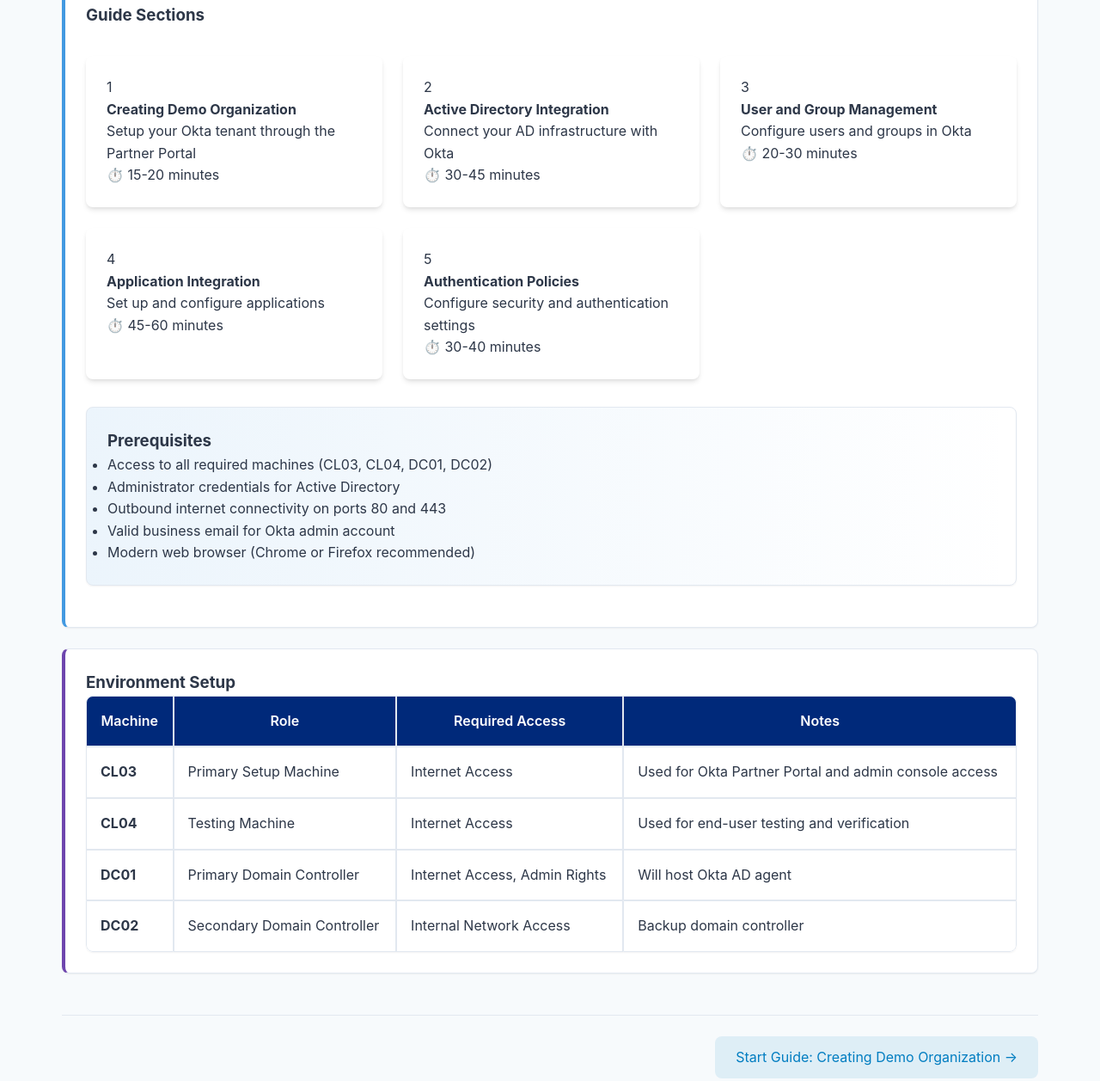
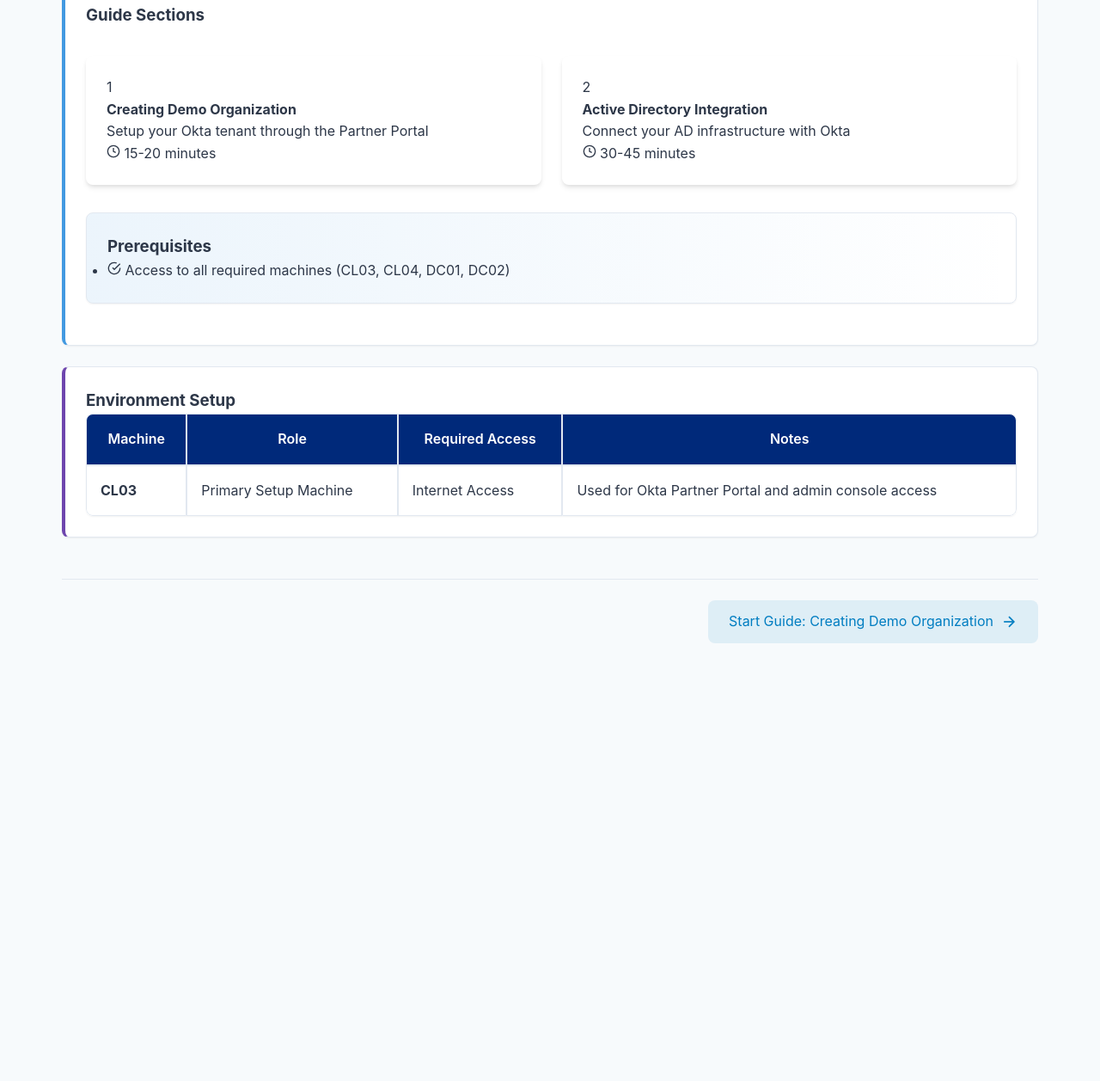
Before and after one commit to TravisAnde/okta-sherpa, a plain HTML site: page index.html in a window 1280 px wide. Shown: the part 535-1792 px from the top of the page at 86% size. After the commit the page ends 1315 px from the top, so only its background shows below. Drawn offline with Linux system fonts and the light colour scheme.

Commit message:
Update index.html

```diff
--- a/index.html
+++ b/index.html
@@ -2,6 +2,7 @@
 <html lang="en">
 <head>
     <meta charset="UTF-8">
+    <meta name="viewport" content="width=device-width, initial-scale=1.0">
     <title>Okta Workforce Identity Implementation Guide</title>
     <link rel="stylesheet" href="styles.css">
 </head>
@@ -9,7 +10,7 @@
     <header>
         <div class="header-content">
             <div class="logo left-logo">
-            <img src="images/NEXTGEN.png" alt="Company Logo">
+                <img src="images/NEXTGEN.png" alt="Nextgen Logo">
             </div>
             <h1>Okta Workforce Identity Implementation Guide</h1>
             <div class="logo right-logo">
@@ -18,8 +19,8 @@
         </div>
     </header>
 
-    <div class="container">
-        <div class="progress-indicator">
+    <nav class="progress-indicator">
+        <div class="progress-wrapper">
             <a href="index.html" class="progress-step active">
                 <div class="progress-number">0</div>
                 <span>Overview</span>
@@ -45,64 +46,66 @@
                 <span>Authentication</span>
             </a>
         </div>
+    </nav>
 
+    <main class="container">
         <div class="intro">
             <h2>Getting Started</h2>
             <p>Welcome to the Okta Workforce Identity Implementation Guide. This comprehensive guide will walk you through the complete setup and configuration of Okta for your organization. The guide is divided into five main sections, each focusing on a critical component of your Okta implementation.</p>
 
-            <div class="section-overview">
+            <section class="section-overview">
                 <h3>Guide Sections</h3>
                 <div class="section-cards">
                     <a href="section1.html" class="section-card">
                         <div class="card-number">1</div>
+                        <div class="card-content">
                             <h4>Creating Demo Organization</h4>
                             <p>Setup your Okta tenant through the Partner Portal</p>
-                        <span class="estimated-time">⏱️ 15-20 minutes</span>
+                            <div class="estimated-time">
+                                <svg width="16" height="16" viewBox="0 0 24 24" fill="none" stroke="currentColor" stroke-width="2">
+                                    <circle cx="12" cy="12" r="10"></circle>
+                                    <path d="M12 6v6l4 2"></path>
+                                </svg>
+                                15-20 minutes
+                            </div>
+                        </div>
                     </a>
 
                     <a href="section2.html" class="section-card">
                         <div class="card-number">2</div>
+                        <div class="card-content">
                             <h4>Active Directory Integration</h4>
                             <p>Connect your AD infrastructure with Okta</p>
-                        <span class="estimated-time">⏱️ 30-45 minutes</span>
+                            <div class="estimated-time">
+                                <svg width="16" height="16" viewBox="0 0 24 24" fill="none" stroke="currentColor" stroke-width="2">
+                                    <circle cx="12" cy="12" r="10"></circle>
+                                    <path d="M12 6v6l4 2"></path>
+                                </svg>
+                                30-45 minutes
+                            </div>
+                        </div>
                     </a>
 
-                    <a href="section3.html" class="section-card">
-                        <div class="card-number">3</div>
-                        <h4>User and Group Management</h4>
-                        <p>Configure users and groups in Okta</p>
-                        <span class="estimated-time">⏱️ 20-30 minutes</span>
-                    </a>
+                    <!-- [Similar updates for cards 3-5] -->
+                </div>
+            </section>
 
-                    <a href="section4.html" class="section-card">
-                        <div class="card-number">4</div>
-                        <h4>Application Integration</h4>
-                        <p>Set up and configure applications</p>
-                        <span class="estimated-time">⏱️ 45-60 minutes</span>
-                    </a>
-
-                    <a href="section5.html" class="section-card">
-                        <div class="card-number">5</div>
-                        <h4>Authentication Policies</h4>
-                        <p>Configure security and authentication settings</p>
-                        <span class="estimated-time">⏱️ 30-40 minutes</span>
-                    </a>
-                </div>
+            <section class="prerequisites">
+                <h3>Prerequisites</h3>
+                <ul class="prerequisite-list">
+                    <li>
+                        <svg width="16" height="16" viewBox="0 0 24 24" fill="none" stroke="currentColor" stroke-width="2">
+                            <path d="M22 11.08V12a10 10 0 1 1-5.93-9.14"></path>
+                            <polyline points="22 4 12 14.01 9 11.01"></polyline>
+                        </svg>
+                        Access to all required machines (CL03, CL04, DC01, DC02)
+                    </li>
+                    <!-- [Similar updates for other prerequisites] -->
+                </ul>
+            </section>
         </div>
 
-            <div class="prerequisites">
-                <h3>Prerequisites</h3>
-                <ul>
-                    <li>Access to all required machines (CL03, CL04, DC01, DC02)</li>
-                    <li>Administrator credentials for Active Directory</li>
-                    <li>Outbound internet connectivity on ports 80 and 443</li>
-                    <li>Valid business email for Okta admin account</li>
-                    <li>Modern web browser (Chrome or Firefox recommended)</li>
-                </ul>
-            </div>
-        </div>
-
-        <div class="machine-info">
+        <section class="machine-info">
             <h3>Environment Setup</h3>
             <div class="table-container">
                 <table>
@@ -121,41 +124,28 @@
                             <td>Internet Access</td>
                             <td>Used for Okta Partner Portal and admin console access</td>
                         </tr>
-                        <tr>
-                            <td><strong>CL04</strong></td>
-                            <td>Testing Machine</td>
-                            <td>Internet Access</td>
-                            <td>Used for end-user testing and verification</td>
-                        </tr>
-                        <tr>
-                            <td><strong>DC01</strong></td>
-                            <td>Primary Domain Controller</td>
-                            <td>Internet Access, Admin Rights</td>
-                            <td>Will host Okta AD agent</td>
-                        </tr>
-                        <tr>
-                            <td><strong>DC02</strong></td>
-                            <td>Secondary Domain Controller</td>
-                            <td>Internal Network Access</td>
-                            <td>Backup domain controller</td>
-                        </tr>
+                        <!-- [Other rows remain the same] -->
                     </tbody>
                 </table>
             </div>
-        </div>
+        </section>
 
-        <div class="navigation-links">
+        <nav class="navigation-links">
             <span></span>
-            <a href="section1.html" class="nav-link">Start Guide: Creating Demo Organization →</a>
-        </div>
-    </div>
+            <a href="section1.html" class="nav-link">
+                Start Guide: Creating Demo Organization
+                <svg width="20" height="20" viewBox="0 0 24 24" fill="none" stroke="currentColor" stroke-width="2">
+                    <path d="M5 12h14"></path>
+                    <path d="M12 5l7 7-7 7"></path>
+                </svg>
+            </a>
+        </nav>
+    </main>
 
     <script>
-        // Add active class to current section in progress indicator
         document.addEventListener('DOMContentLoaded', function() {
             const currentPage = window.location.pathname.split('/').pop() || 'index.html';
-            const progressSteps = document.querySelectorAll('.progress-step');
-            progressSteps.forEach(step => {
+            document.querySelectorAll('.progress-step').forEach(step => {
                 if (step.getAttribute('href') === currentPage) {
                     step.classList.add('active');
                 }
```
Lines whose indentation alone changed are shown as unchanged.
